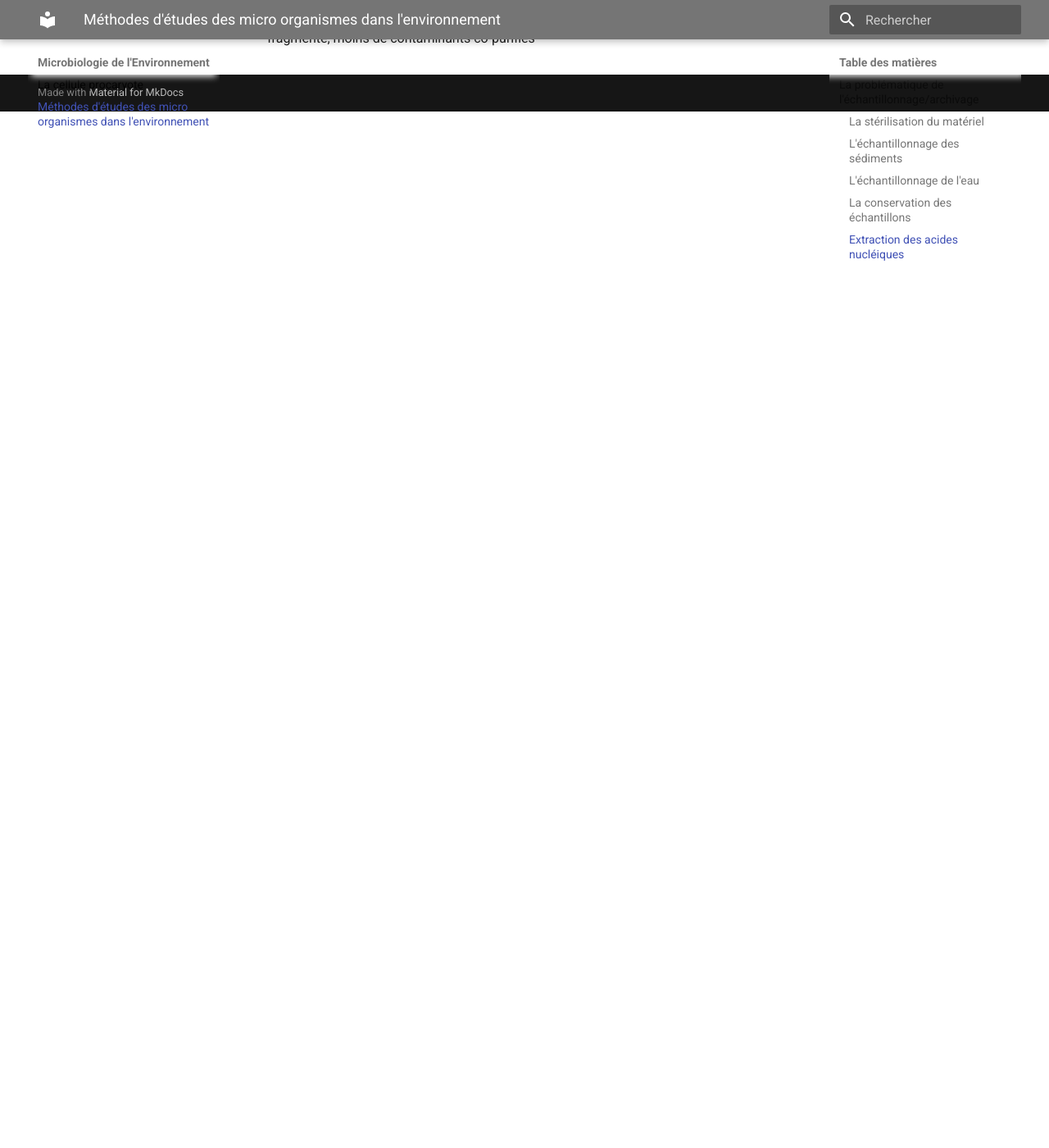
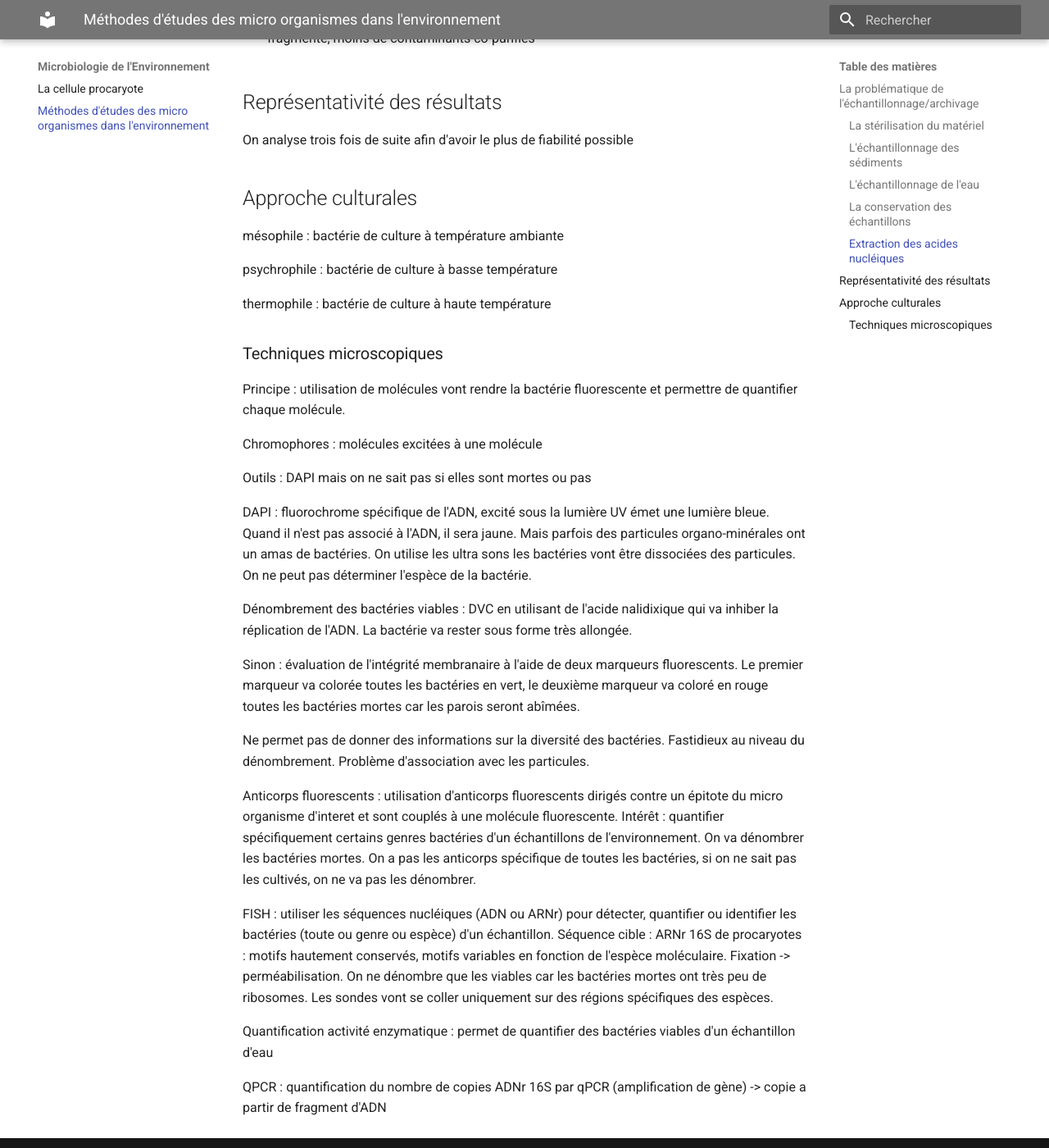
Before and after one commit to Lizeem/L3STcours, an MkDocs documentation site: the page built from Docs/Microbiologie de l'Environnement/Méthodes d'études des micro organismes dans l'environnement.md, in a window 1280 px wide and 1400 px high, scrolled down 1286 px. Shown: the whole window at 82% size. Built offline with MkDocs 1.6.1 and Material for MkDocs 9.7.7, drawn with Linux system fonts in a browser that asks for light colours.

Commit message:
Update microbiologie

```diff
--- a/Docs/Microbiologie de l'Environnement/Méthodes d'études des micro organismes dans l'environnement.md
+++ b/Docs/Microbiologie de l'Environnement/Méthodes d'études des micro organismes dans l'environnement.md
@@ -31,3 +31,39 @@ Deux grandes approches d'extraction des acides nucléiques :
 - directe : lyse mécanique et chimique *in situ*, inconvénient : on libère les acides nucléiques dans l'échantillon, on va avoir tendance à fragmenter l'ADN, contaminants associés, pertes à l'extraction et purification
 
 - indirecte : lyse de bactéries isolée, lavages puis extraction des acides nucléiques, moins fragmenté, moins de contaminants co-purifiés
+
+## Représentativité des résultats
+
+On analyse trois fois de suite afin d'avoir le plus de fiabilité possible
+
+## Approche culturales
+
+mésophile : bactérie de culture à température ambiante
+
+psychrophile : bactérie de culture à basse température
+
+thermophile : bactérie de culture à haute température
+
+### Techniques microscopiques
+
+Principe : utilisation de molécules vont rendre la bactérie fluorescente et permettre de quantifier chaque molécule.
+
+Chromophores : molécules excitées à une molécule
+
+Outils : DAPI  mais on ne sait pas si elles sont mortes ou pas
+
+DAPI : fluorochrome spécifique de l'ADN, excité sous la lumière UV émet une lumière bleue. Quand il n'est pas associé à l'ADN, il sera jaune. Mais parfois des particules organo-minérales ont un amas de bactéries. On utilise les ultra sons les bactéries vont être dissociées des particules. On ne peut pas déterminer l'espèce de la bactérie.
+
+Dénombrement des bactéries viables : DVC en utilisant de l'acide nalidixique qui va inhiber la réplication de l'ADN. La bactérie va rester sous forme très allongée.
+
+Sinon : évaluation de l'intégrité membranaire à l'aide de deux marqueurs fluorescents. Le premier marqueur va colorée toutes les bactéries en vert, le deuxième marqueur va coloré en rouge toutes les bactéries mortes car les parois seront abîmées.
+
+Ne permet pas de donner des informations sur la diversité des bactéries. Fastidieux au niveau du dénombrement. Problème d'association avec les particules.
+
+Anticorps fluorescents : utilisation d'anticorps fluorescents dirigés contre un épitote du micro organisme d'interet et sont couplés à une molécule fluorescente. Intérêt : quantifier spécifiquement certains genres bactéries d'un échantillons de l'environnement. On va dénombrer les bactéries mortes. On a pas les anticorps spécifique de toutes les bactéries, si on ne sait pas les cultivés, on ne va pas les dénombrer.
+
+FISH : utiliser les séquences nucléiques (ADN ou ARNr) pour détecter, quantifier ou identifier les bactéries (toute ou genre ou espèce) d'un échantillon. Séquence cible : ARNr 16S de procaryotes : motifs hautement conservés, motifs variables en fonction de l'espèce moléculaire. Fixation -> perméabilisation. On ne dénombre que les viables car les bactéries mortes ont très peu de ribosomes. Les sondes vont se coller uniquement sur des régions spécifiques des espèces.
+
+Quantification activité enzymatique : permet de quantifier des bactéries viables d'un échantillon d'eau
+
+QPCR : quantification du nombre de copies ADNr 16S par qPCR (amplification de gène) -> copie a partir de fragment d'ADN
```
